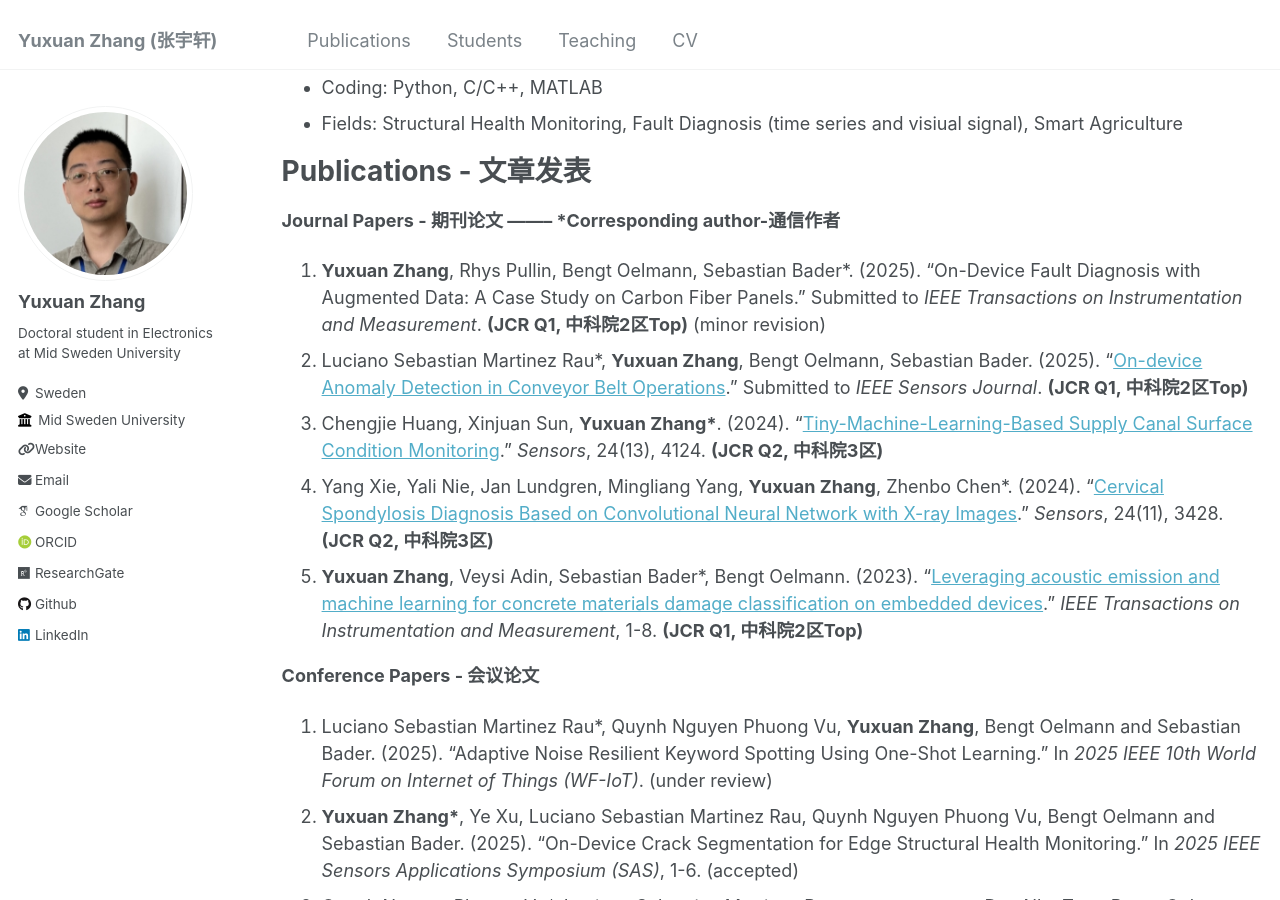
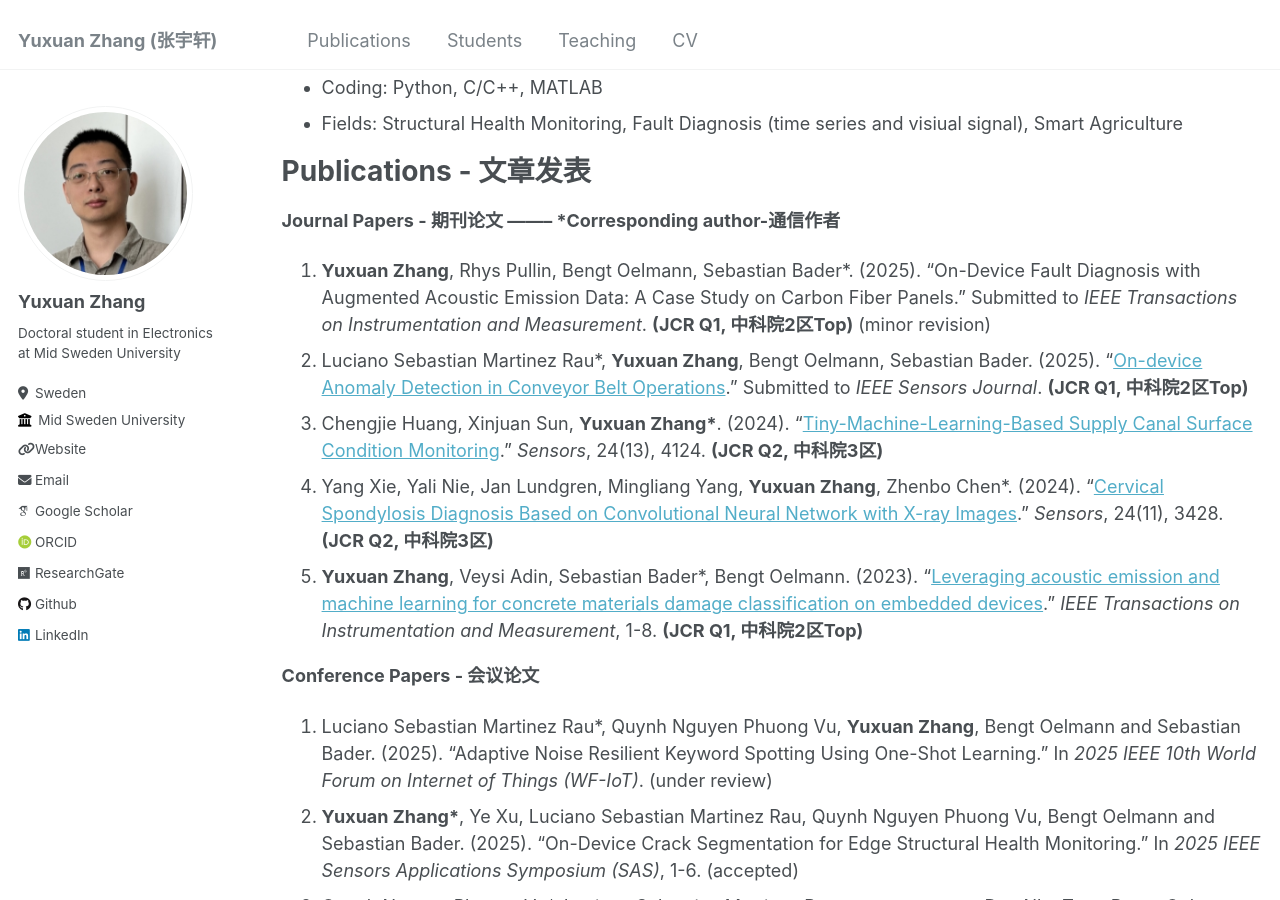
Before and after one commit to YuxuanZhang-96/YuxuanZhang-96.github.io, a Jekyll site: the page built from _pages/cv.md, in a window 1280 px wide and 900 px high, scrolled down 610 px. Built offline with Jekyll 4.4.1, drawn with Linux system fonts in a browser that asks for light colours; some web fonts are replaced.

Commit message:
Update cv.md

```diff
--- a/_pages/cv.md
+++ b/_pages/cv.md
@@ -34,7 +34,7 @@ Skills - 技能
 Publications - 文章发表
 ======
 __Journal Papers - 期刊论文        --------        *Corresponding author-通信作者__
-1. __Yuxuan Zhang__, Rhys Pullin, Bengt Oelmann, Sebastian Bader*. (2025). "On-Device Fault Diagnosis with Augmented Data: A Case Study on Carbon Fiber Panels." Submitted to _IEEE Transactions on Instrumentation and Measurement_. __(JCR Q1, 中科院2区Top)__ (minor revision)
+1. __Yuxuan Zhang__, Rhys Pullin, Bengt Oelmann, Sebastian Bader*. (2025). "On-Device Fault Diagnosis with Augmented Acoustic Emission Data: A Case Study on Carbon Fiber Panels." Submitted to _IEEE Transactions on Instrumentation and Measurement_. __(JCR Q1, 中科院2区Top)__ (minor revision)
 2. Luciano Sebastian Martinez Rau*, __Yuxuan Zhang__, Bengt Oelmann, Sebastian Bader. (2025). "[On-device Anomaly Detection in Conveyor Belt Operations](https://arxiv.org/abs/2411.10729)." Submitted to _IEEE Sensors Journal_. __(JCR Q1, 中科院2区Top)__
 3. Chengjie Huang, Xinjuan Sun, __Yuxuan Zhang*__. (2024). "[Tiny-Machine-Learning-Based Supply Canal Surface Condition Monitoring](https://www.mdpi.com/1424-8220/24/13/4124)." _Sensors_, 24(13), 4124. __(JCR Q2, 中科院3区)__
 4. Yang Xie, Yali Nie, Jan Lundgren, Mingliang Yang, __Yuxuan Zhang__, Zhenbo Chen*. (2024). "[Cervical Spondylosis Diagnosis Based on Convolutional Neural Network with X-ray Images](https://www.mdpi.com/1424-8220/24/11/3428)." _Sensors_, 24(11), 3428. __(JCR Q2, 中科院3区)__
```
